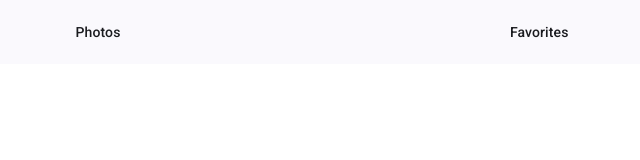
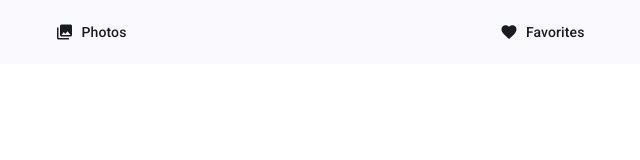
Before and after one commit to AlexeyGurtovenko/photo-gallery, an Angular app: page / in a window 1280 px wide. Shown: the top 160 px of the page, without its empty margins (318-958 px from the left). Built offline with nearby package versions, Linux system fonts and the light colour scheme.

Commit message:
Added icons to Header links

```diff
--- a/src/app/components/header/header.component.html
+++ b/src/app/components/header/header.component.html
@@ -1,10 +1,10 @@
 <mat-toolbar color="primary">
   @for (link of links(); track link.title) {
     <button mat-button
-            routerLink="{{ link.path }}"
+            routerLink="{{ link.relativePath }}"
             routerLinkActive="mat-accent"
             [routerLinkActiveOptions]="{ exact: true }">
-<!--      TODO: exact true-->
+      <mat-icon>{{ link.iconName }}</mat-icon>
       {{ link.title }}
     </button>
   }
--- a/src/app/components/header/header.component.ts
+++ b/src/app/components/header/header.component.ts
@@ -3,6 +3,7 @@ import { RouterLink, RouterLinkActive } from "@angular/router";
 
 import { MatButton } from "@angular/material/button";
 import { MatToolbar } from "@angular/material/toolbar";
+import { MatIcon } from "@angular/material/icon";
 
 import { Link } from "../../models";
 
@@ -13,7 +14,8 @@ import { Link } from "../../models";
     MatButton,
     RouterLink,
     RouterLinkActive,
-    MatToolbar
+    MatToolbar,
+    MatIcon
   ],
   templateUrl: './header.component.html',
   styleUrl: './header.component.scss'
@@ -22,11 +24,13 @@ export class HeaderComponent {
   public links = input<Link[]>([
     {
       title: 'Photos',
-      path: ''
+      relativePath: '',
+      iconName: 'photo_library',
     },
     {
       title: 'Favorites',
-      path: '/favorites'
+      relativePath: '/favorites',
+      iconName: 'favorite'
     },
   ]);
 }
--- a/src/app/models/link.interface.ts
+++ b/src/app/models/link.interface.ts
@@ -1,4 +1,5 @@
 export interface Link {
   title: string;
-  path: string;
+  relativePath: string;
+  iconName: string;
 }
```
